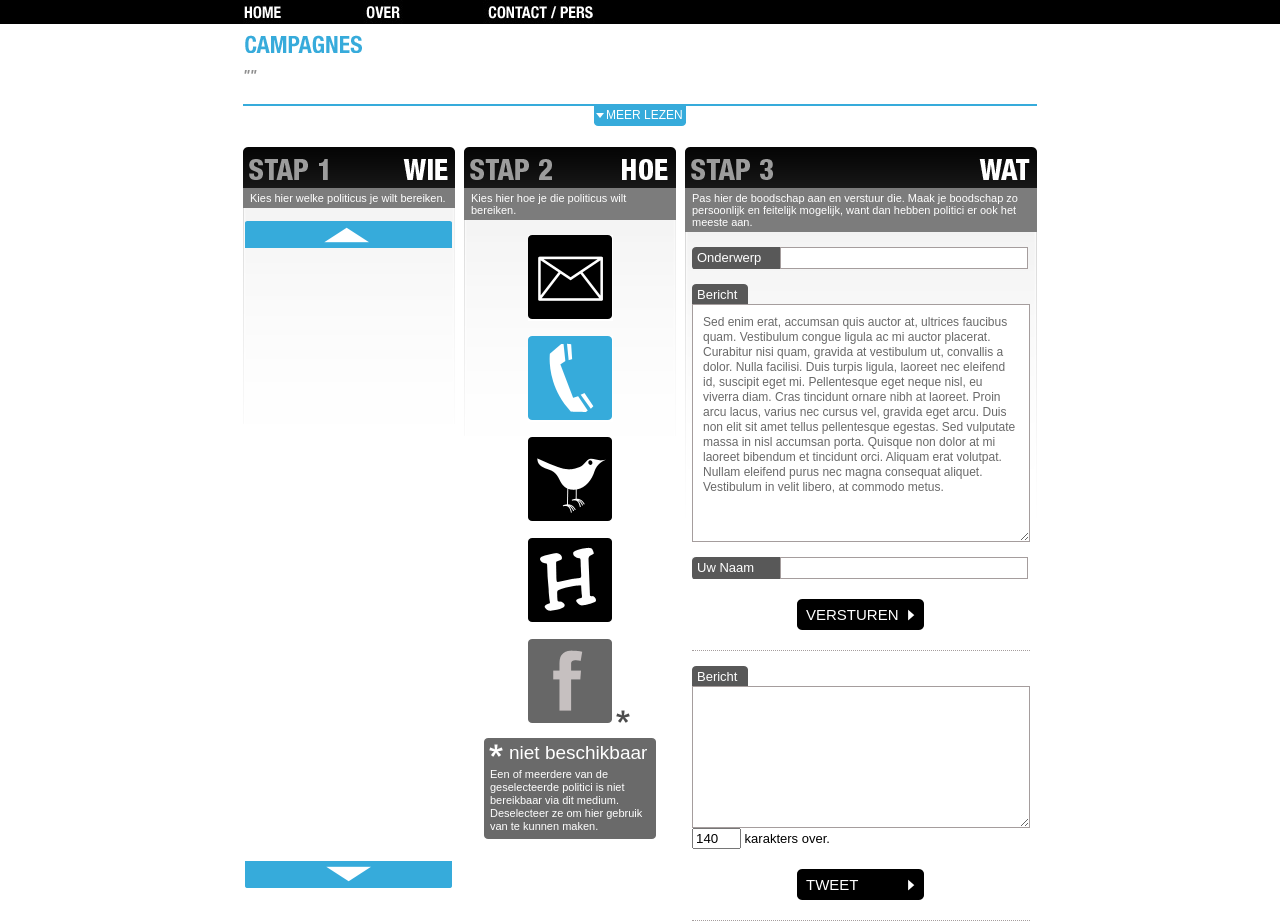
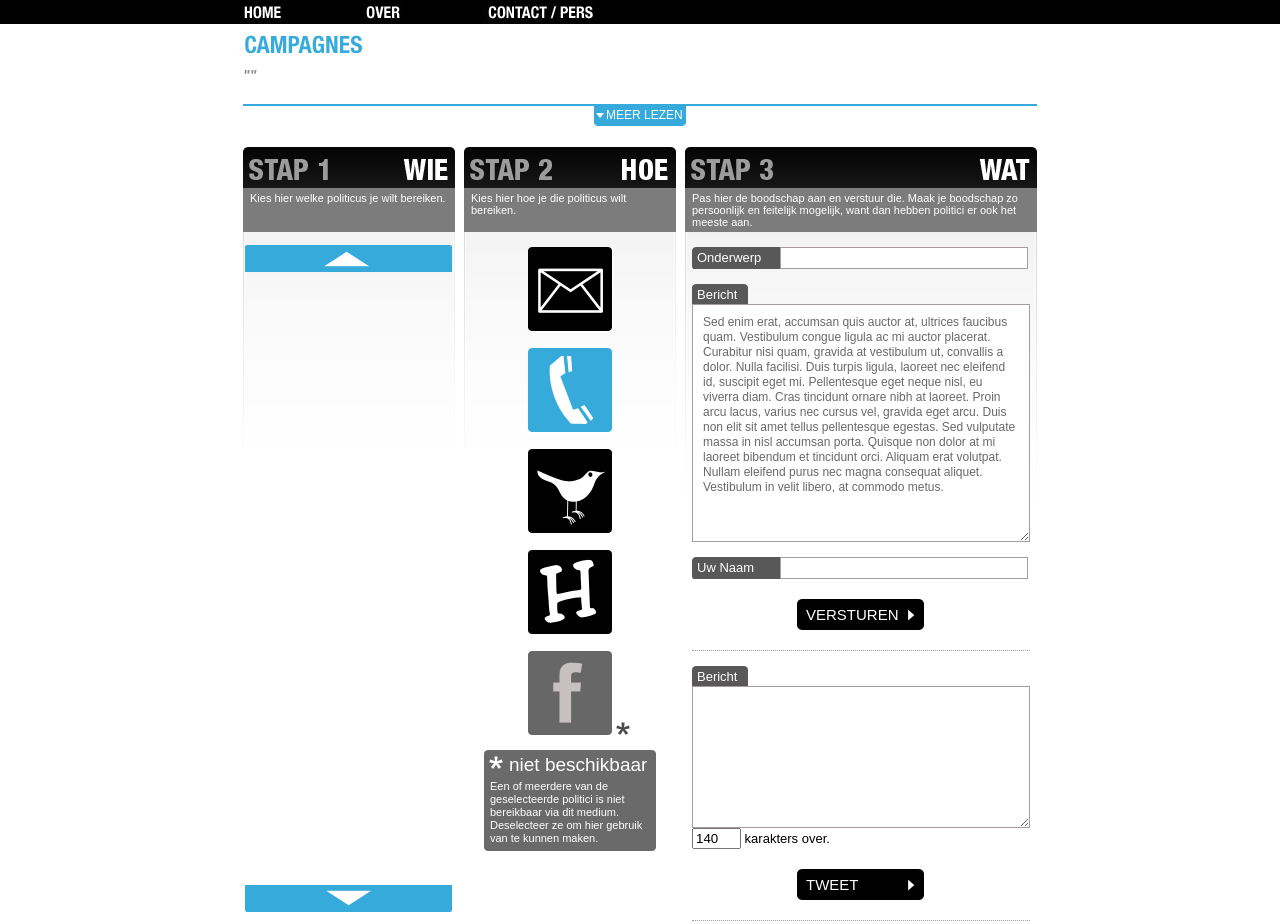
Before and after one commit to bitsoffreedom/dichter, a Django app: template templates/index.html in a window 1280 px wide. Shown: the part 150-1074 px from the top of the page. Run offline with Django 3.2, Linux system fonts and the light colour scheme; the template is opened without the code that fills it, so the values that code supplies are empty.

Commit message:
css tweaks

```diff
--- a/static/styles/dbdh.css
+++ b/static/styles/dbdh.css
@@ -234,6 +234,7 @@ ul {
 			line-height: 12px;
 			margin: 0px;
 			padding: 4px 7px;
+			min-height: 36px;
 		}
 
 		#step1 {
```
